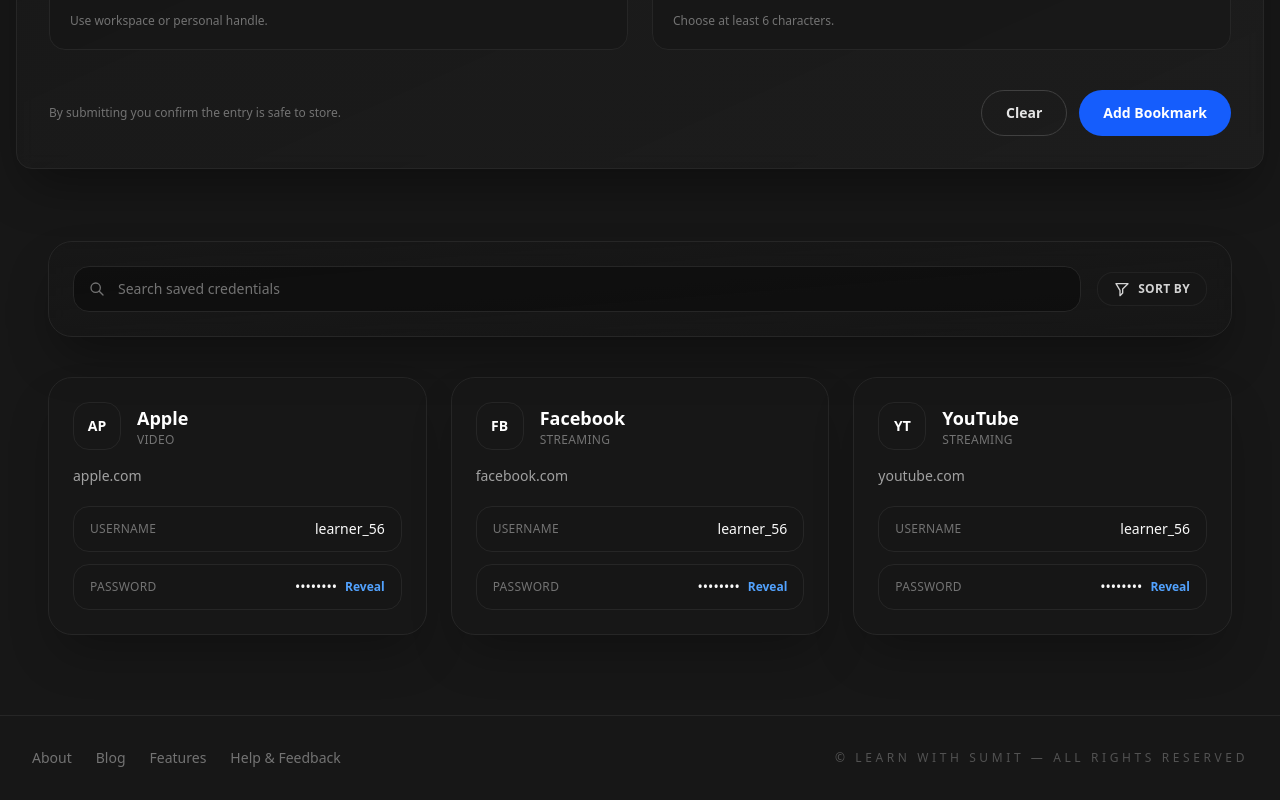
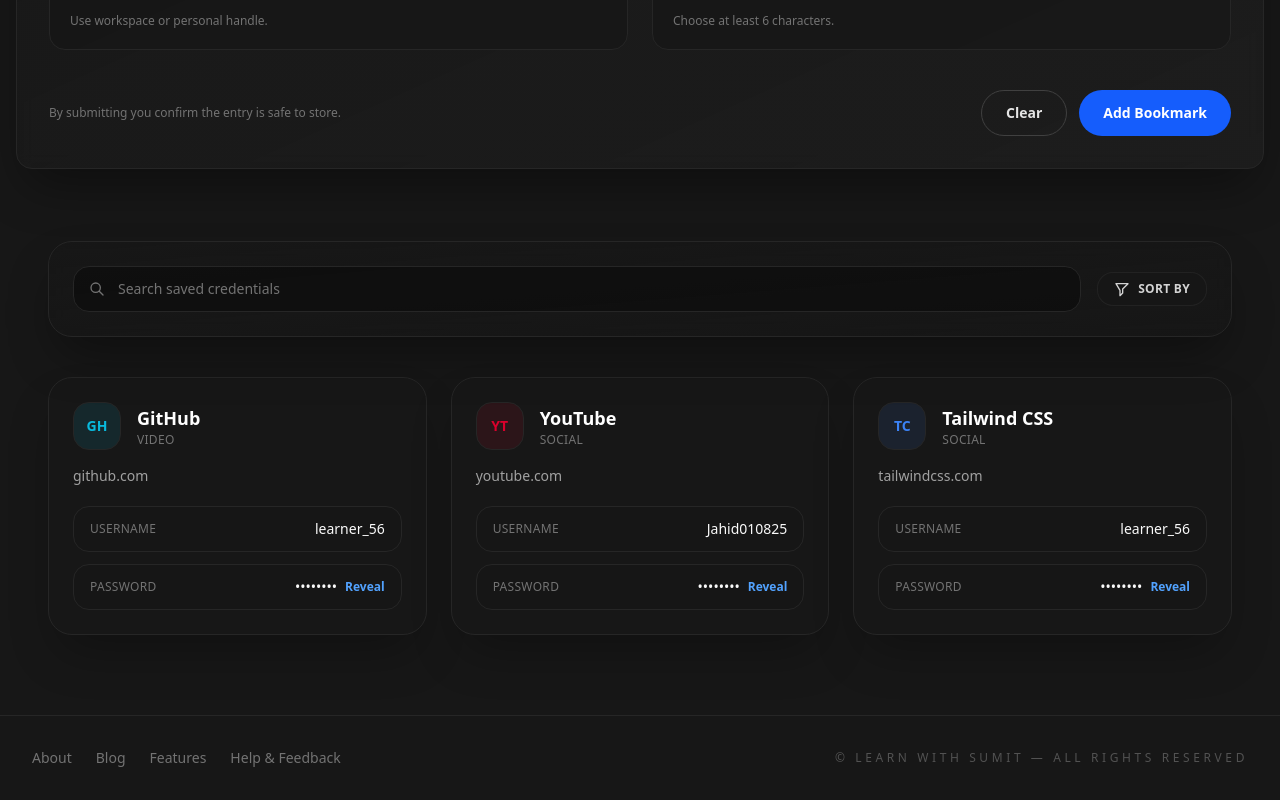
Before and after one commit to jahid02/assignment-2, a React (Vite) app: page / in a window 1280 px wide. Shown: the part 652-1452 px from the top of the page. Built offline with nearby package versions, Linux system fonts and the light colour scheme.

Commit message:
add filter functionality and add emptycard element

```diff
--- a/src/App.jsx
+++ b/src/App.jsx
@@ -6,34 +6,34 @@ import MainContent from "./components/MainContent";
 
 const data = [
   {
-    faviconColor: "#3b82f6",
+    faviconColor: "#09b9dc",
     category: "Video",
     username: "learner_56",
-    password: "646464646",
-    id: "dafd08ab-cbf3-434a-ba25-a3f3a4a41870",
-    textIcon: "AP",
-    hostname: "apple.com",
-    domain: "Apple",
+    password: "sdfsafsfda",
+    id: "647c93b0-3a57-44b5-a833-634d6c393765",
+    textIcon: "GH",
+    hostname: "github.com",
+    domain: "GitHub",
+  },
+  {
+    faviconColor: "#db002c",
+    category: "Social",
+    username: "Jahid010825",
+    password: "sdfsdfsdfsdf",
+    id: "b427c5a6-ab3d-41b2-b602-1f4a48727516",
+    textIcon: "YT",
+    hostname: "youtube.com",
+    domain: "YouTube",
   },
   {
     faviconColor: "#3b82f6",
-    category: "Streaming",
+    category: "Social",
     username: "learner_56",
-    password: "646464646",
-    id: "355915d5-fd63-4afc-a9c3-06d6b619a0d0",
-    textIcon: "FB",
-    hostname: "facebook.com",
-    domain: "Facebook",
-  },
-  {
-    faviconColor: "#3b82f6",
-    category: "Streaming",
-    username: "learner_56",
-    password: "646464646",
-    id: "9d91aa7b-da0c-4156-91c6-dbc93a6882db",
-    textIcon: "YT",
-    hostname: "youtube.com",
-    domain: "YouTube",
+    password: "dsafsdfsdf",
+    id: "067f1261-c113-435e-afd7-f56fb31d5ab7",
+    textIcon: "TC",
+    hostname: "tailwindcss.com",
+    domain: "Tailwind CSS",
   },
 ];
 
@@ -44,7 +44,6 @@ const App = () => {
     setPasswordsCardData((prevData) => [newData, ...prevData]);
   };
 
-  console.log(passwordsCardData);
   return (
     <>
       {/* Header */}
--- /dev/null
+++ b/src/components/EmptyCard.jsx
@@ -0,0 +1,31 @@
+const EmptyCard = () => {
+  return (
+    <div
+      className="flex flex-col items-center justify-center gap-4 rounded-lg border border-dashed border-neutral-600 p-8 text-neutral-600"
+      data-sentry-component="EmptyList"
+      data-sentry-source-file="EmptyList.tsx"
+    >
+      <svg
+        xmlns="http://www.w3.org/2000/svg"
+        width="24"
+        height="24"
+        viewBox="0 0 24 24"
+        fill="none"
+        stroke="currentColor"
+        strokeWidth="2"
+        strokeLinecap="round"
+        strokeLinejoin="round"
+        className="lucide lucide-inbox h-12 w-12 text-muted-foreground"
+      >
+        <polyline points="22 12 16 12 14 15 10 15 8 12 2 12"></polyline>
+        <path d="M5.45 5.11 2 12v6a2 2 0 0 0 2 2h16a2 2 0 0 0 2-2v-6l-3.45-6.89A2 2 0 0 0 16.76 4H7.24a2 2 0 0 0-1.79 1.11z"></path>
+      </svg>
+      <div className="text-center">
+        <p className="text-lg font-medium">Not Found</p>
+        <p className="text-sm text-muted-foreground">Please add some credentials.</p>
+      </div>
+    </div>
+  );
+};
+
+export default EmptyCard;
--- a/src/components/Form.jsx
+++ b/src/components/Form.jsx
@@ -32,6 +32,7 @@ const Form = ({ handleAddPassword }) => {
     }
     if (
       formData.websiteURL &&
+      // eslint-disable-next-line no-useless-escape
       !/^(http(s)?:\/\/)?(www\.)?[-a-zA-Z0-9@:%._\+~#=]{2,256}\.[a-z]{2,6}\b([-a-zA-Z0-9@:%_\+.~#?&//=]*)$/.test(formData.websiteURL)
     ) {
       isValid = false;
--- a/src/components/MainContent.jsx
+++ b/src/components/MainContent.jsx
@@ -1,6 +1,20 @@
+import { useState } from "react";
 import PasswordCards from "./PasswordCards";
+import SearchInput from "./SearchInput";
 
 const MainContent = ({ passwordsCardData }) => {
+  const [search, setSearch] = useState("");
+
+  const handleSearch = (e) => {
+    setSearch(e.target.value);
+  };
+
+  if (search.length > 0) {
+    passwordsCardData = passwordsCardData.filter((item) => {
+      return item.domain.toLowerCase().includes(search.toLowerCase()) || item.username.toLowerCase().includes(search.toLowerCase());
+    });
+  }
+
   return (
     <main className="p-8">
       <div className="max-w-7xl mx-auto space-y-10 px-4">
@@ -8,23 +22,12 @@ const MainContent = ({ passwordsCardData }) => {
         <section className="rounded-3xl border border-neutral-800 bg-gradient-to-br from-neutral-900/80 to-neutral-900/40 p-6 shadow-2xl shadow-black/40 backdrop-blur">
           <div className="flex flex-col gap-4 lg:flex-row lg:items-center">
             {/* Search Bar */}
-            <label className="relative flex-1">
-              <span className="pointer-events-none absolute left-4 top-1/2 -translate-y-1/2 text-neutral-500">
-                <svg className="h-4 w-4" fill="none" stroke="currentColor" viewBox="0 0 24 24">
-                  <path stroke-linecap="round" stroke-linejoin="round" stroke-width="2" d="M21 21l-6-6m2-5a7 7 0 11-14 0 7 7 0 0114 0z"></path>
-                </svg>
-              </span>
-              <input
-                type="text"
-                placeholder="Search saved credentials"
-                className="w-full rounded-2xl border border-neutral-800 bg-neutral-950/60 py-3 pl-11 pr-4 text-sm text-white placeholder:text-neutral-500 transition focus:border-blue-500 focus:bg-neutral-950 focus:outline-none"
-              />
-            </label>
+            <SearchInput handleSearch={handleSearch} />
 
             <div className="flex flex-wrap gap-2">
               <button className="inline-flex items-center gap-2 rounded-2xl border border-neutral-800/80 bg-neutral-900/80 px-4 py-2 text-xs font-semibold uppercase tracking-wide text-neutral-300 transition hover:border-blue-500 hover:text-white">
                 <svg className="h-4 w-4" fill="none" stroke="currentColor" viewBox="0 0 24 24">
-                  <path stroke-linecap="round" stroke-linejoin="round" stroke-width="2" d="M3 4h18l-8 8v6l-4 4v-8z"></path>
+                  <path strokeLinecap="round" strokeLinejoin="round" strokeWidth="2" d="M3 4h18l-8 8v6l-4 4v-8z"></path>
                 </svg>
                 Sort by
               </button>
--- a/src/components/PasswordCardItem.jsx
+++ b/src/components/PasswordCardItem.jsx
@@ -8,7 +8,11 @@ const PasswordCardItem = ({ item }) => {
       <div className="flex items-start justify-between">
         <div className="flex items-center gap-4">
           <div
-            className={`flex h-12 w-12 items-center justify-center rounded-2xl border border-neutral-800 bg-[${faviconColor}] text-sm font-semibold uppercase text-[${faviconColor}]`}
+            className={`flex h-12 w-12 items-center justify-center rounded-2xl border border-neutral-800 text-sm font-semibold uppercase`}
+            style={{
+              color: faviconColor,
+              backgroundColor: `${faviconColor}1A`,
+            }}
           >
             {textIcon}
           </div>
--- a/src/components/PasswordCards.jsx
+++ b/src/components/PasswordCards.jsx
@@ -1,7 +1,8 @@
+import EmptyCard from "./EmptyCard";
 import PasswordCardItem from "./PasswordCardItem";
 
 const PasswordCards = ({ passwordsCardData }) => {
-  if (passwordsCardData.length === 0) return <p className="text-center text-neutral-500">No saved credentials found.</p>;
+  if (passwordsCardData.length === 0) return <EmptyCard />;
   return (
     <div className="grid grid-cols-1 gap-6 md:grid-cols-2 xl:grid-cols-3">
       {passwordsCardData.map((item) => (
--- /dev/null
+++ b/src/components/SearchInput.jsx
@@ -0,0 +1,19 @@
+const SearchInput = ({ handleSearch }) => {
+  return (
+    <label className="relative flex-1">
+      <span className="pointer-events-none absolute left-4 top-1/2 -translate-y-1/2 text-neutral-500">
+        <svg className="h-4 w-4" fill="none" stroke="currentColor" viewBox="0 0 24 24">
+          <path strokeLinecap="round" strokeLinejoin="round" strokeWidth="2" d="M21 21l-6-6m2-5a7 7 0 11-14 0 7 7 0 0114 0z"></path>
+        </svg>
+      </span>
+      <input
+        type="text"
+        onChange={handleSearch}
+        placeholder="Search saved credentials"
+        className="w-full rounded-2xl border border-neutral-800 bg-neutral-950/60 py-3 pl-11 pr-4 text-sm text-white placeholder:text-neutral-500 transition focus:border-blue-500 focus:bg-neutral-950 focus:outline-none"
+      />
+    </label>
+  );
+};
+
+export default SearchInput;
```
